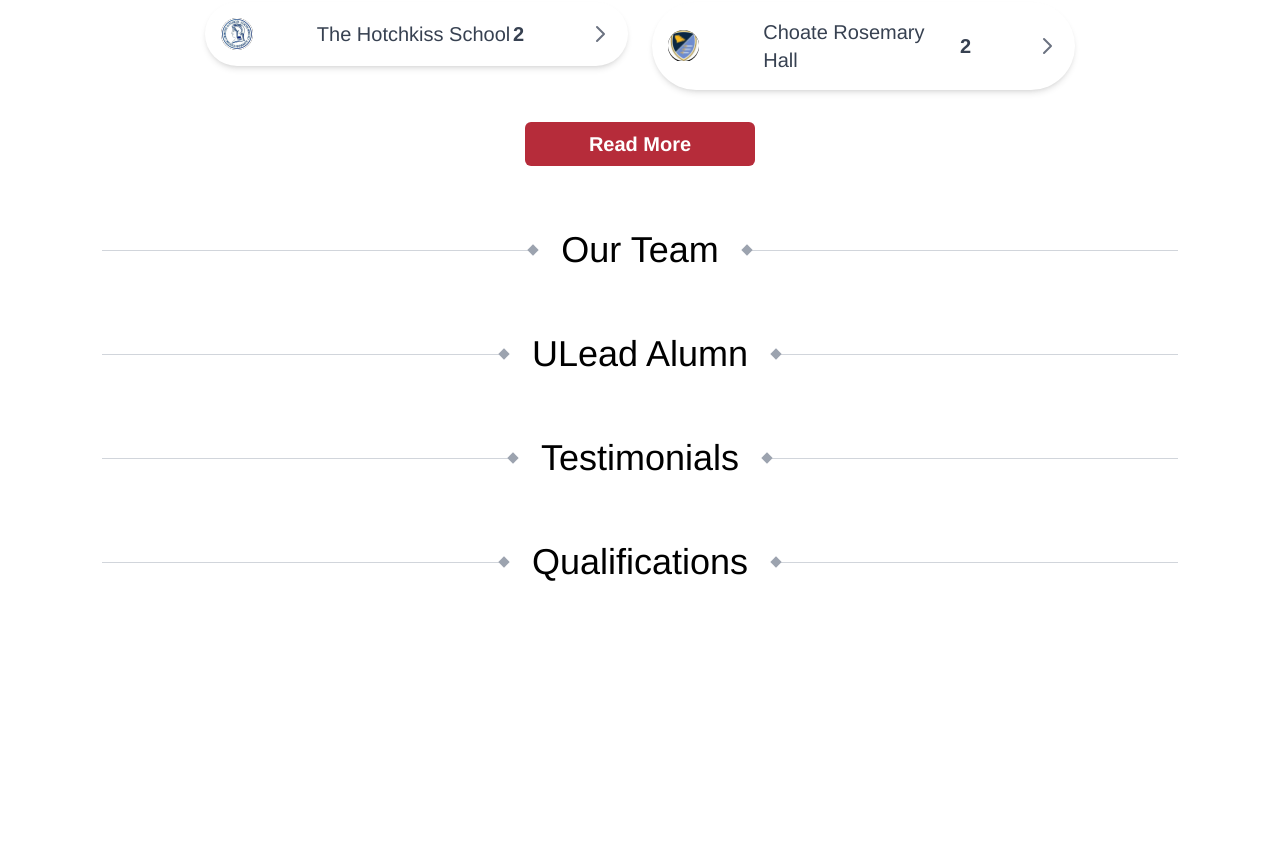
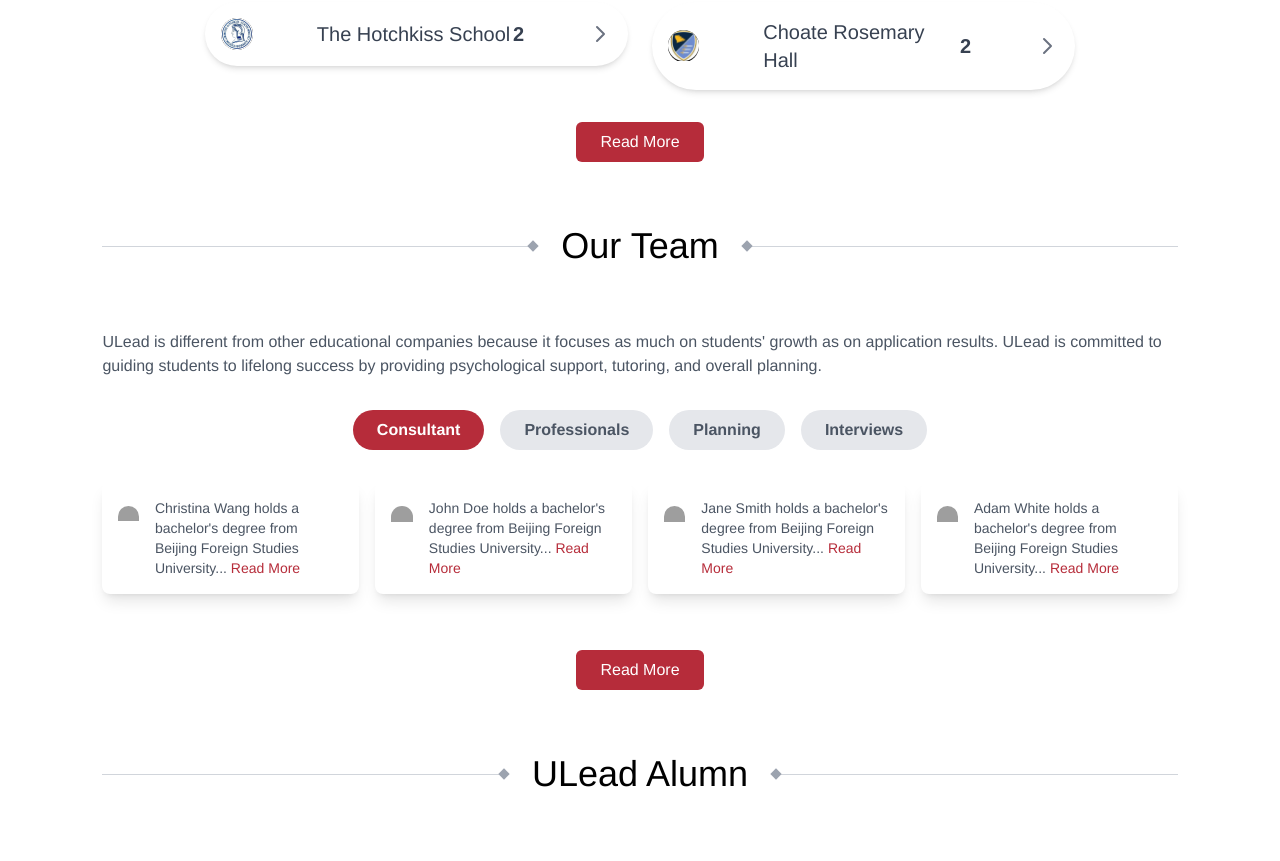
Before and after one commit to jacobsun000/ulead, a Next.js app: page / in a window 1280 px wide. Shown: the part 2140-3001 px from the top of the page. Before the commit the page ends 2786 px from the top, so only its background shows below. Built offline with nearby package versions, Linux system fonts and the light colour scheme; grey boxes are pictures that could not be loaded.

Commit message:
feat: Main page Our Team section

```diff
--- a/app/page.js
+++ b/app/page.js
@@ -3,6 +3,8 @@ import Image from "next/image";
 import Slider from "@/ui/Slider";
 import Panel from "@/ui/Panel";
 import OfferItem from "@/ui/OfferItem";
+import Button from "@/ui/Button";
+import Tab from "@/ui/Tab";
 
 export default function Home() {
   return (
@@ -16,6 +18,7 @@ export default function Home() {
       <SectionHeader title="Student Report" />
       <StudentReportSection />
       <SectionHeader title="Our Team" />
+      <OurTeamSection />
       <SectionHeader title="ULead Alumn" />
       <SectionHeader title="Testimonials" />
       <SectionHeader title="Qualifications" />
@@ -106,9 +109,7 @@ function OurBeliefSection() {
             {`The company is fully committed to each student's individualized growth. Consultants serve as students' academic tutors, personal mentors, and collaborate closely with their families to form intimate, trusting relationships.`}
           </p>
           <div className="grid w-full justify-items-center md:justify-items-start">
-            <a href="/about-us" className="bg-primary text-white px-6 py-2 rounded-md hover:bg-primaryLight transition duration-300">
-              About Us
-            </a>
+            <Button href='/about-us' text='About Us' />
           </div>
         </div>
 
@@ -173,8 +174,8 @@ function OurServicesSection() {
       iconBg="bg-primary"
       icon={
         <svg width="40" height="40" viewBox="0 0 20 20" fill="none" xmlns="http://www.w3.org/2000/svg">
-          <path d="M2.08337 2.91675H6.66671C8.50767 2.91675 10 4.40912 10 6.25008V17.5001C10 16.1194 8.88075 15.0001 7.50004 15.0001H2.08337V2.91675Z" stroke="white" strokeWidth="2" stroke-linejoin="round" />
-          <path d="M17.9167 2.91675H13.3333C11.4924 2.91675 10 4.40912 10 6.25008V17.5001C10 16.1194 11.1193 15.0001 12.5 15.0001H17.9167V2.91675Z" stroke="white" strokeWidth="2" stroke-linejoin="round" />
+          <path d="M2.08337 2.91675H6.66671C8.50767 2.91675 10 4.40912 10 6.25008V17.5001C10 16.1194 8.88075 15.0001 7.50004 15.0001H2.08337V2.91675Z" stroke="white" strokeWidth="2" strokeLinejoin="round" />
+          <path d="M17.9167 2.91675H13.3333C11.4924 2.91675 10 4.40912 10 6.25008V17.5001C10 16.1194 11.1193 15.0001 12.5 15.0001H17.9167V2.91675Z" stroke="white" strokeWidth="2" strokeLinejoin="round" />
         </svg>
       }
       text="Lorem ipsum dolor sit amet, consectetur adipiscing elit, sed do eiusmod tempor incididunt ut labore et dolore magna aliqua. Ut enim ad minim veniam, quis nostrud exercitation ullamco laboris nisi ut aliquip ex ea commodo consequat. "
@@ -210,14 +211,20 @@ function OurServicesSection() {
   );
 }
 
-function OfferReport({ schools }) {
+function OfferReport({ schools, href }) {
   return (
+    <div>
       <div className="grid grid-cols-1 md:grid-cols-2 gap-6">
         {schools.map((school, index) => (
           <div key={index} className={`${index >= 5 ? 'hidden' : ''} md:${index >= 10 ? 'hidden' : 'block'}`}>
             <OfferItem {...school} />
           </div>
         ))}
+
+      </div>
+      <div className="flex justify-center mt-8">
+        <Button text="Read More" href={href} />
+      </div>
     </div>
   );
 }
@@ -242,25 +249,102 @@ function StudentReportSection() {
   const panels = [
     {
       title: "University",
-      content: <OfferReport schools={university} />,
+      content: <OfferReport schools={university} href="/university" />,
     },
     {
       title: "High School",
-      content: <OfferReport schools={highSchool} />,
+      content: <OfferReport schools={highSchool} href="/high-school" />,
     },
     {
       title: "Others",
-      content: <OfferReport schools={others} />,
+      content: <OfferReport schools={others} href="/university" />,
     },
 
   ]
   return (
     <section className="mx-8 md:mx-[16vw]">
       <Panel elements={panels} />
+    </section>
+  );
+}
+
+function TeamMember({ imageSrc, name, description, link }) {
+  return (
+    <div className="bg-white shadow-lg rounded-lg p-4 flex items-center space-x-4 mb-6">
+      <div className="w-16 h-16 rounded-full overflow-hidden">
+        <Image src={imageSrc} alt={name} width={64} height={64} objectFit="cover" />
+      </div>
+      <div>
+        {/* <p className="font-semibold text-gray-800">{name}</p> */}
+        <p className="text-gray-600 text-sm">
+          {description}
+          <a href={link} className="text-primary cursor-pointer"> Read More</a>
+        </p>
+      </div>
+    </div>
+  );
+}
+
+function OurTeamSection() {
+  const tabs = [
+    {
+      key: 'consultant', label: 'Consultant', members: [
+        { imageSrc: '/img/team-1.png', name: 'Christina Wang', description: 'Christina Wang holds a bachelor\'s degree from Beijing Foreign Studies University...' },
+        { imageSrc: '/img/team-2.png', name: 'John Doe', description: 'John Doe holds a bachelor\'s degree from Beijing Foreign Studies University...' },
+        { imageSrc: '/img/team-3.png', name: 'Jane Smith', description: 'Jane Smith holds a bachelor\'s degree from Beijing Foreign Studies University...' },
+        { imageSrc: '/img/team-4.png', name: 'Adam White', description: 'Adam White holds a bachelor\'s degree from Beijing Foreign Studies University...' }
+      ]
+    },
+    {
+      key: 'professionals', label: 'Professionals', members: [
+        { imageSrc: '/img/team-1.png', name: 'Christina Wang', description: 'Christina Wang holds a bachelor\'s degree from Beijing Foreign Studies University...' },
+        { imageSrc: '/img/team-2.png', name: 'John Doe', description: 'John Doe holds a bachelor\'s degree from Beijing Foreign Studies University...' },
+        { imageSrc: '/img/team-3.png', name: 'Jane Smith', description: 'Jane Smith holds a bachelor\'s degree from Beijing Foreign Studies University...' },
+        { imageSrc: '/img/team-4.png', name: 'Adam White', description: 'Adam White holds a bachelor\'s degree from Beijing Foreign Studies University...' }
+      ]
+    },
+    {
+      key: 'planning', label: 'Planning', members: [
+        { imageSrc: '/img/team-1.png', name: 'Christina Wang', description: 'Christina Wang holds a bachelor\'s degree from Beijing Foreign Studies University...' },
+        { imageSrc: '/img/team-2.png', name: 'John Doe', description: 'John Doe holds a bachelor\'s degree from Beijing Foreign Studies University...' },
+        { imageSrc: '/img/team-3.png', name: 'Jane Smith', description: 'Jane Smith holds a bachelor\'s degree from Beijing Foreign Studies University...' },
+        { imageSrc: '/img/team-4.png', name: 'Adam White', description: 'Adam White holds a bachelor\'s degree from Beijing Foreign Studies University...' }
+      ]
+    },
+    {
+      key: 'interviews', label: 'Interviews', members: [
+        { imageSrc: '/img/team-1.png', name: 'Christina Wang', description: 'Christina Wang holds a bachelor\'s degree from Beijing Foreign Studies University...' },
+        { imageSrc: '/img/team-2.png', name: 'John Doe', description: 'John Doe holds a bachelor\'s degree from Beijing Foreign Studies University...' },
+        { imageSrc: '/img/team-3.png', name: 'Jane Smith', description: 'Jane Smith holds a bachelor\'s degree from Beijing Foreign Studies University...' },
+        { imageSrc: '/img/team-4.png', name: 'Adam White', description: 'Adam White holds a bachelor\'s degree from Beijing Foreign Studies University...' }
+      ]
+    }
+  ];
+
+  return (
+    <section className="mx-8 md:mx-[8vw]">
+      {/* Description (visible in desktop view) */}
+      <p className="text-gray-600 mb-8 hidden md:block">
+        {"ULead is different from other educational companies because it focuses as much on students' growth as on application results. ULead is committed to guiding students to lifelong success by providing psychological support, tutoring, and overall planning."}
+      </p>
+
+
+      {/* Team Members */}
+      <Tab elements={tabs.map((tab) => {
+        return {
+          key: tab.key, label: tab.label, content: (
+            <div className="md:grid md:grid-cols-2 lg:grid-cols-4 gap-4">
+              {tab.members.map((member, index) => (
+                <TeamMember key={index} {...member} />
+              ))}
+            </div>
+          )
+        }
+      })} />
+
+      {/* Read More Button */}
       <div className="flex justify-center mt-8">
-        <button className="bg-primary text-white md:text-xl px-6 py-2 rounded-md md:px-16 font-semibold hover:bg-primaryLight transition duration-300">
-          Read More
-        </button>
+        <Button text="Read More" href="/about-us" />
       </div>
     </section>
   );
--- /dev/null
+++ b/ui/Button.js
@@ -0,0 +1,7 @@
+export default function Button({ text, href }) {
+  return (
+    <a href={href} className="bg-primary text-white px-6 py-2 rounded-md hover:bg-primaryLight transition duration-300">
+      {text}
+    </a>
+  );
+}
--- /dev/null
+++ b/ui/Tab.js
@@ -0,0 +1,27 @@
+'use client'
+import { useState } from 'react';
+
+export default function Tab({ elements }) {
+  const [currentIndex, setCurrentIndex] = useState(0);
+
+  return (
+    <div>
+      <div className="hidden md:flex justify-center space-x-4 mb-8">
+        {elements.map((tab, index) => (
+          <button
+            key={tab.key}
+            className={`px-6 py-2 font-semibold rounded-full ${currentIndex === index ? 'bg-primary text-white' : 'bg-gray-200 text-gray-600'
+              }`}
+            onClick={() => setCurrentIndex(index)}
+          >
+            {tab.label}
+          </button>
+        ))}
+      </div>
+
+      {/* Tab content */}
+      {elements[currentIndex].content}
+
+    </div>
+  );
+}
```
Lines whose indentation alone changed are shown as unchanged.
